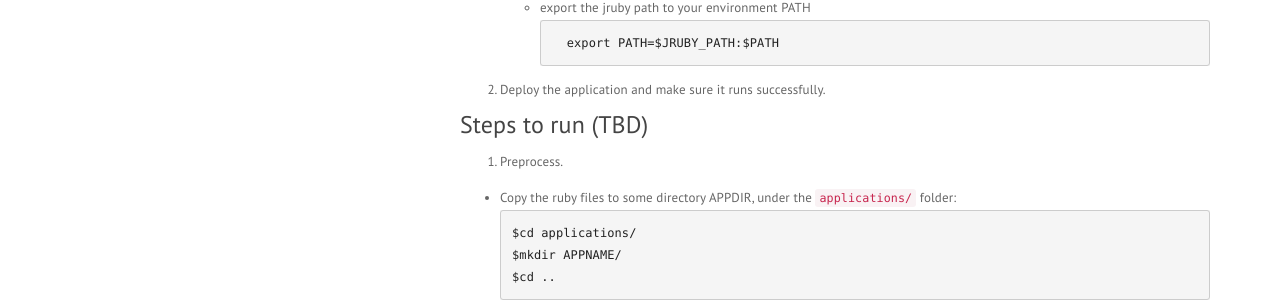
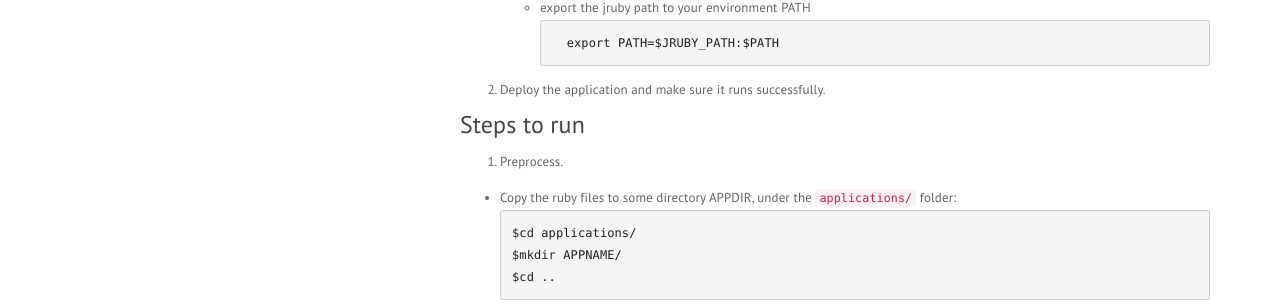
Before and after one commit to hyperloop-rails/hyperloop-rails.github.io, a Jekyll site: the page built from _docs/static-analyzer.md, in a window 1280 px wide and 900 px high, scrolled down 639 px. Shown: the part 151-457 px from the top of the window. Built offline with Jekyll 4.4.1, drawn with Linux system fonts in a browser that asks for light colours; nearby versions of some CDN libraries; comment, search, counter and statistics services are not loaded.

Commit message:
Update static-analyzer.md

```diff
--- a/_docs/static-analyzer.md
+++ b/_docs/static-analyzer.md
@@ -41,7 +41,7 @@ TODO:
 
 2. Deploy the application and make sure it runs successfully.
 
-#### Steps to run (TBD)
+#### Steps to run
 
 
 1. Preprocess.
```
